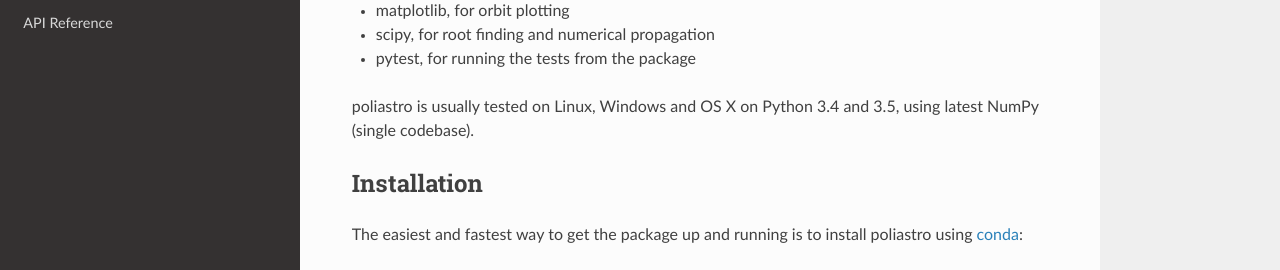
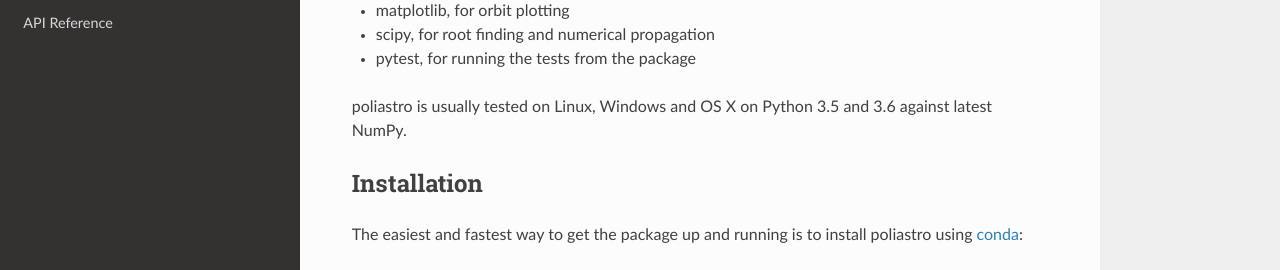
Before and after one commit to poliastro/poliastro, a Sphinx documentation site: the page built from docs/source/getting_started.rst, in a window 1280 px wide and 900 px high. Shown: the part 361-631 px from the top of the window. Built offline with Sphinx 7.4.7 and the Read the Docs theme 2.0.0, drawn with Linux system fonts in a browser that asks for light colours.

Commit message:
Update CI scripts and docs to Python 3.6

```diff
--- a/appveyor.yml
+++ b/appveyor.yml
@@ -9,11 +9,12 @@
     - master
     - 0.3.x
     - 0.4.x
+    - 0.5.x
 
 environment:
   matrix:
-    - PYTHON: 3.4
     - PYTHON: 3.5
+    - PYTHON: 3.6
 
 matrix:
   fast_finish: true
--- a/docs/source/getting_started.rst
+++ b/docs/source/getting_started.rst
@@ -15,7 +15,7 @@
 * pytest, for running the tests from the package
 
 poliastro is usually tested on Linux, Windows and OS X on Python
-3.4 and 3.5, using latest NumPy (single codebase).
+3.5 and 3.6 against latest NumPy.
 
 Installation
 ------------
```
Also changed, not shown: .binstar.yml, .travis.yml, 1 other file.
